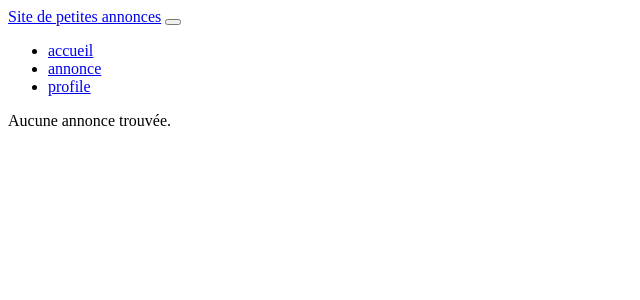
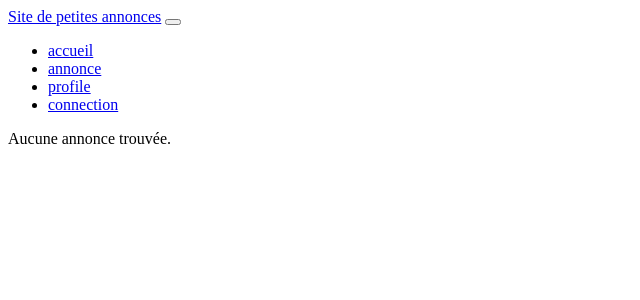
Before and after one commit to ZephyrRaine/groupe3, a PHP site: page /Annonce.php in a window 1280 px wide. Shown: the top 300 px of the page, without its empty margins (0-640 px from the left). Run offline with PHP 8.4, Linux system fonts and the light colour scheme; data that the repository does not hold is empty.

Commit message:
header changé j'ai ajouté l'onglet connection.

```diff
--- a/header.php
+++ b/header.php
@@ -22,6 +22,9 @@
                 <li class="nav-item">
                     <a class="nav-link" href="profile.php">profile</a>
                 </li>
+                <li class="nav-item">
+                    <a class="nav-link" href="login.php">connection</a>
+                </li>
             </ul>
 
 
```
